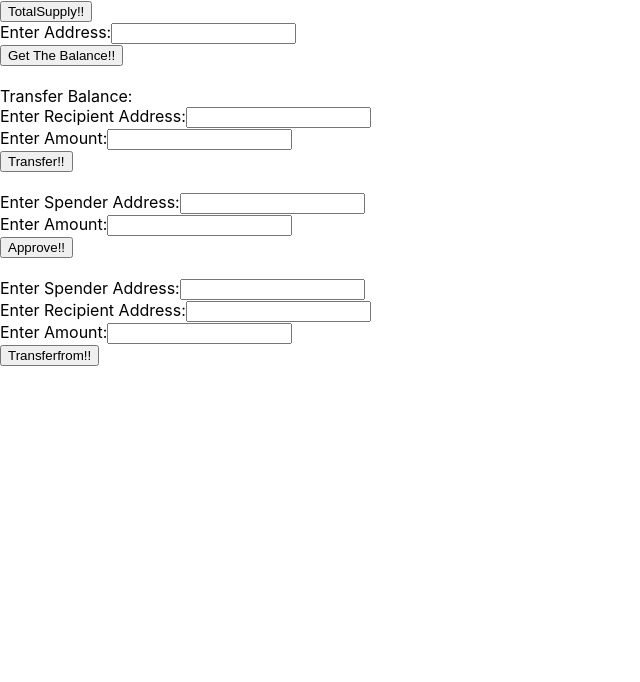
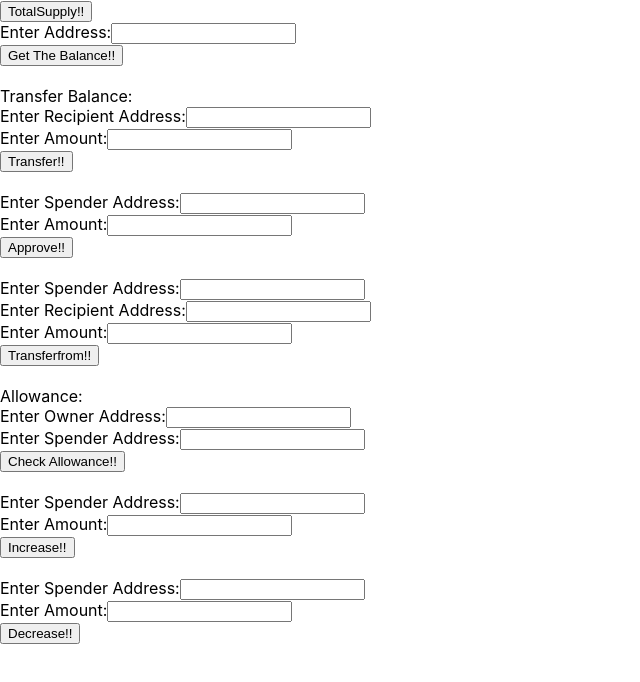
Before and after one commit to D1830p/final-project, a React (Create React App) app: page / in a window 1280 px wide. Shown: the top 682 px of the page, without its empty margins (0-640 px from the left). Built offline with nearby package versions, Linux system fonts and the light colour scheme; the HTML template or start-up script is replaced by a standard one.

Commit message:
Added Allowance component

```diff
--- a/src/App.js
+++ b/src/App.js
@@ -1,6 +1,7 @@
 import React from 'react';
-import Info from './Components/Info'
-import Txs from './Components/txs'
+import Info from './Components/Info';
+import Txs from './Components/txs';
+import Allowance from './Components/Allowance';
 import './index';
 
 class App extends React.Component {
@@ -13,6 +14,8 @@ class App extends React.Component {
         Transfer Balance:
         <Txs />
         <br />
+        Allowance:
+        <Allowance />
       </div>
     );
   }
--- /dev/null
+++ b/src/Components/Allowance.js
@@ -0,0 +1,118 @@
+import React, { Component } from 'react'
+//import { ethers } from 'ethers'
+//const abi = require('../abi')
+
+export default class Allowance extends Component {
+    constructor() {
+        super()
+        this.state = {
+            OAddress: "",
+            SAddress: "",
+            SAddress1: "",
+            Amount: "",
+            SAddress2: "",
+            Amount2: ""
+        }
+        this.handlesubmit = this.handlesubmit.bind(this)
+        this.handlesubmit2 = this.handlesubmit2.bind(this)
+        this.handlesubmit3 = this.handlesubmit3.bind(this)
+    }
+    handlechange = e => {
+        this.setState({
+            [e.target.name]: e.target.value
+
+        })
+
+    }
+    handlesubmit = async (e) => {
+        e.preventDefault();
+        console.log(this.state.OAddress, this.state.SAddress)
+        // let eth = window.ethereum;
+        // await eth.enable()
+        // let provider = new ethers.providers.Web3Provider(window.web3.currentProvider);
+        // const signer = provider.getSigner();
+
+        // let address = '0xb64a38d37d3a45dbb5337f32980c08b5e07651cf'
+        // let contract = new ethers.Contract(address, abi, signer);
+        // let newid = await contract.totalSupply()
+
+        // this.setState({
+        //     totalsupply: newid.toString()
+        // })
+
+    }
+    handlesubmit2 = async (e) => {
+        e.preventDefault();
+        console.log(this.state.SAddress1, this.state.Amount)
+        // let eth = window.ethereum;
+        // await eth.enable()
+        // let provider = new ethers.providers.Web3Provider(window.web3.currentProvider);
+        // const signer = provider.getSigner();
+
+        // let address = '0xb64a38d37d3a45dbb5337f32980c08b5e07651cf'
+        // let contract = new ethers.Contract(address, abi, signer);
+        // let newid = await contract.totalSupply()
+
+        // this.setState({
+        //     totalsupply: newid.toString()
+        // })
+
+    }
+    handlesubmit3 = async (e) => {
+        e.preventDefault();
+        console.log(this.state.SAddress2, this.state.Amount2)
+        // let eth = window.ethereum;
+        // await eth.enable()
+        // let provider = new ethers.providers.Web3Provider(window.web3.currentProvider);
+        // const signer = provider.getSigner();
+
+        // let address = '0xb64a38d37d3a45dbb5337f32980c08b5e07651cf'
+        // let contract = new ethers.Contract(address, abi, signer);
+        // let newid = await contract.totalSupply()
+
+        // this.setState({
+        //     totalsupply: newid.toString()
+        // })
+
+    }
+
+    render() {
+        return (
+            <div>
+                <form onSubmit={this.handlesubmit}  >
+                    Enter Owner Address:
+                <input type="text" name="OAddress" className="input" onChange={this.handlechange} value={this.state.OAddress} />
+                    <br />
+                    Enter Spender Address:
+                <input type="text" name="SAddress" className="input" onChange={this.handlechange} value={this.state.SAddress} />
+                    <br />
+                    <button type="submit"> Check Allowance!!</button>
+
+                </form>
+                <br />
+                <form onSubmit={this.handlesubmit2}  >
+                    Enter Spender Address:
+                <input type="text" name="SAddress1" className="input" onChange={this.handlechange} value={this.state.SAddress1} />
+                    <br />
+                    Enter  Amount:
+                <input type="text" name="Amount" className="input" onChange={this.handlechange} value={this.state.Amount} />
+                    <br />
+                    <button type="submit"> Increase!!</button>
+
+                </form>
+                <br />
+                <form onSubmit={this.handlesubmit3}  >
+                    Enter Spender Address:
+                <input type="text" name="SAddress2" className="input" onChange={this.handlechange} value={this.state.SAddress2} />
+                    <br />
+                    Enter  Amount:
+                <input type="text" name="Amount2" className="input" onChange={this.handlechange} value={this.state.Amount2} />
+                    <br />
+                    <button type="submit"> Decrease!!</button>
+
+                </form>
+
+            </div>
+        )
+    }
+}
```
